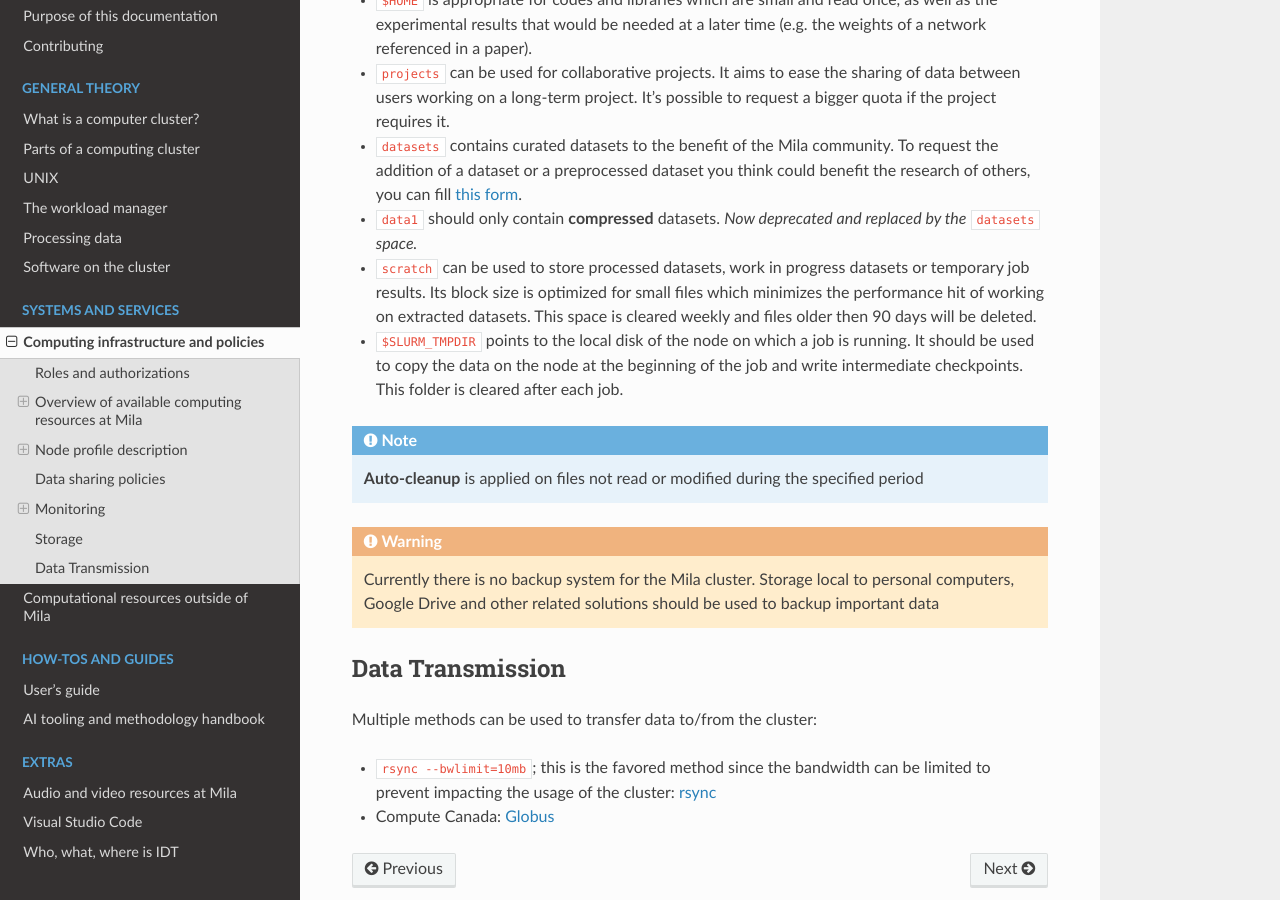
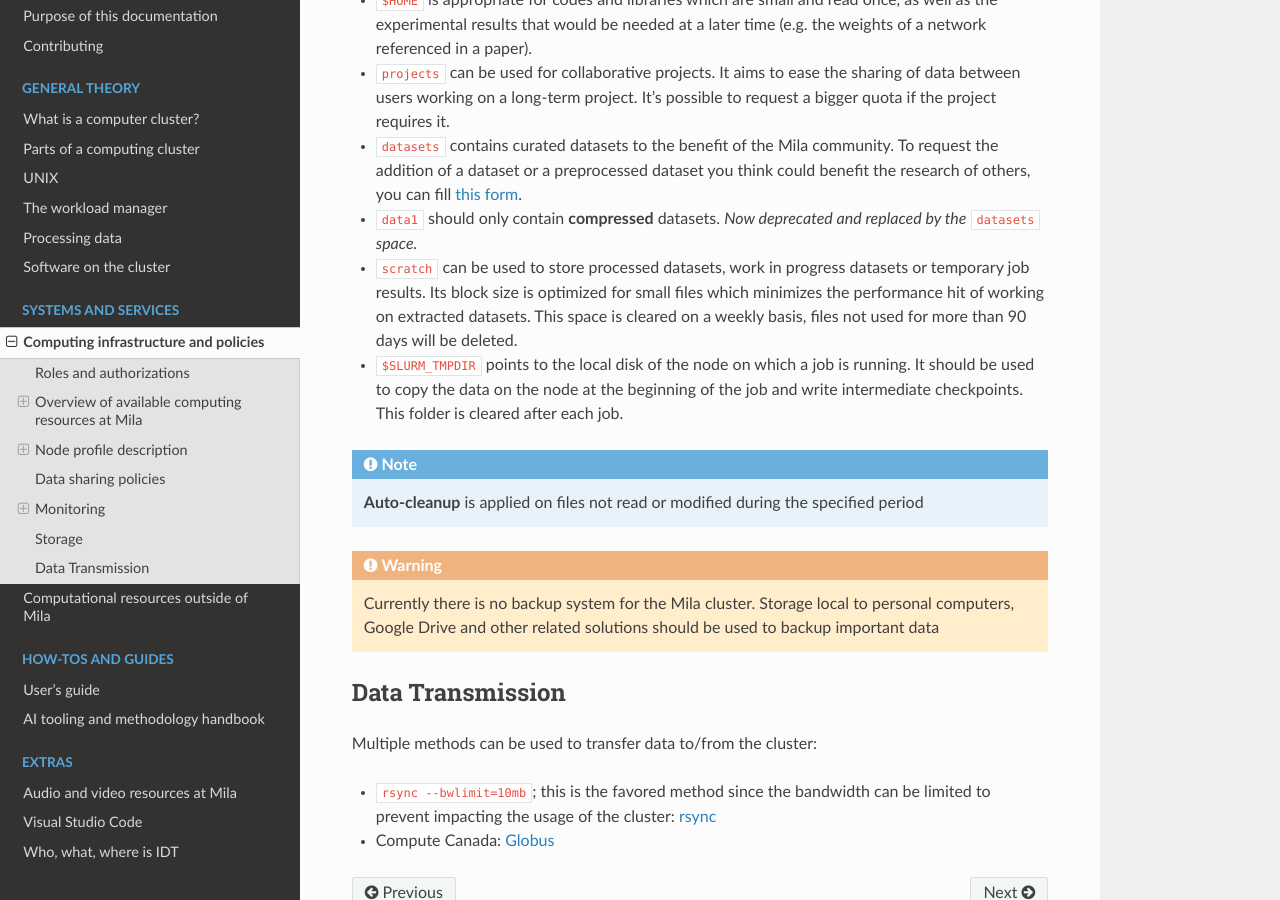
Before and after one commit to mila-iqia/mila-docs, a Sphinx documentation site: the page built from docs/Information.rst, in a window 1280 px wide and 900 px high, scrolled down 7590 px. Built offline with Sphinx 7.4.7 and the Read the Docs theme 2.0.0, drawn with Linux system fonts in a browser that asks for light colours.

Commit message:
Rephrase information about cleanup of scratch

```diff
--- a/docs/Information_storage.rst
+++ b/docs/Information_storage.rst
@@ -37,7 +37,8 @@ Path                                        Performance Usage
 * ``scratch`` can be used to store processed datasets, work in progress
   datasets or temporary job results. Its block size is optimized for small
   files which minimizes the performance hit of working on extracted datasets.
-  This space is cleared weekly and files older then 90 days will be deleted.
+  This space is cleared on a weekly basis, files not used for more than 90 days
+  will be deleted.
 * ``$SLURM_TMPDIR`` points to the local disk of the node on which a job is
   running. It should be used to copy the data on the node at the beginning of
   the job and write intermediate checkpoints. This folder is cleared after each
```
